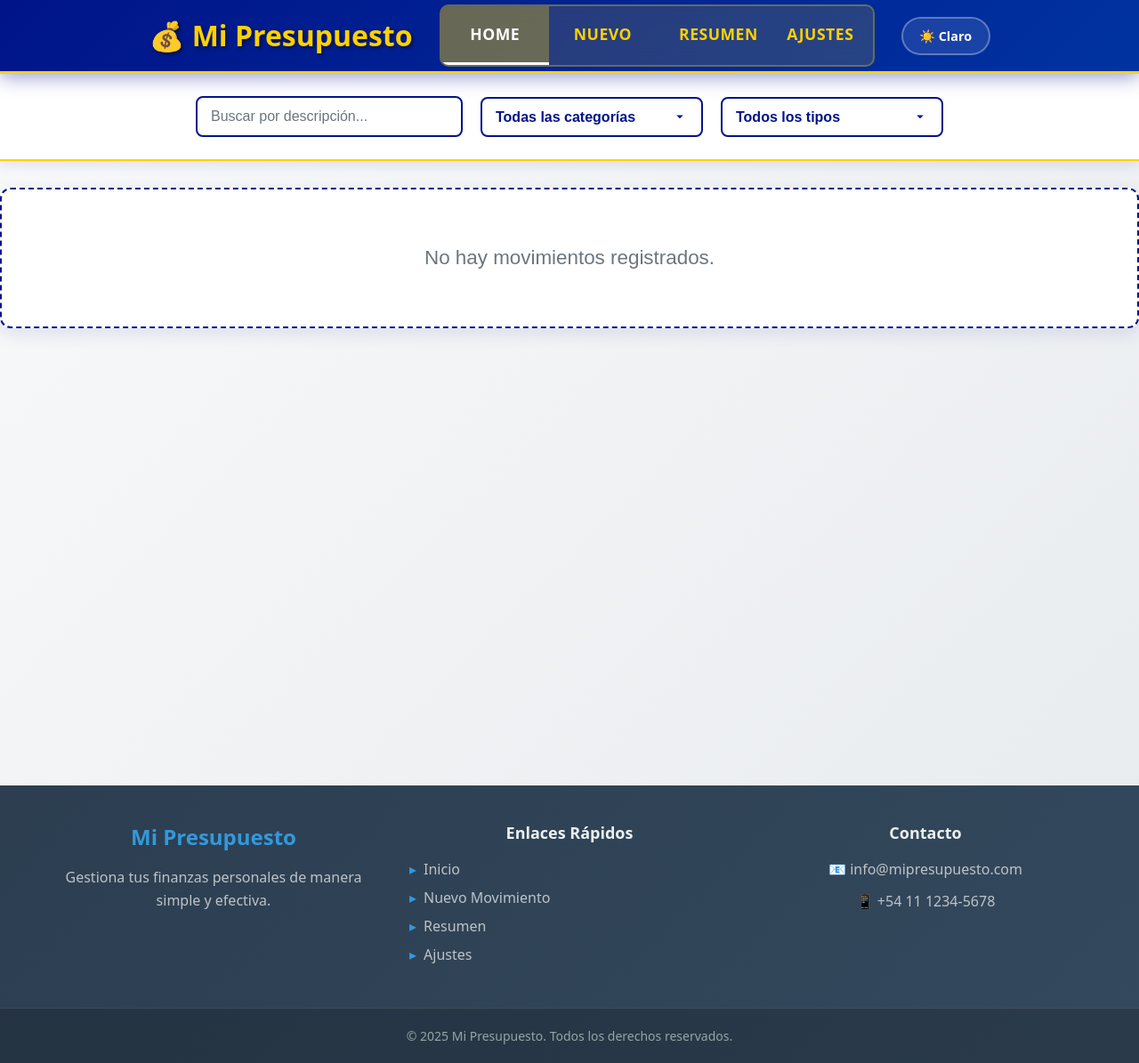
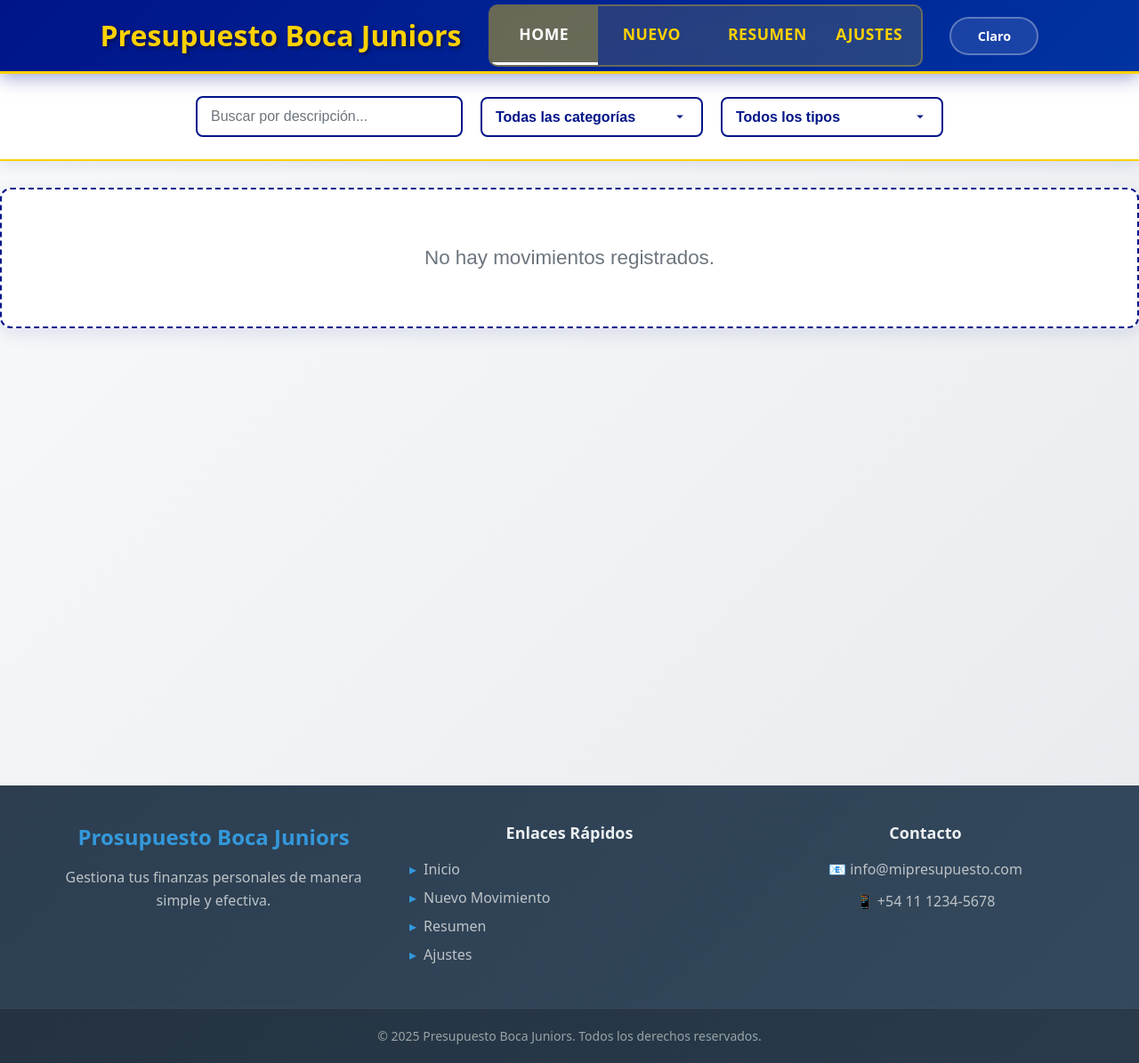
Before and after one commit to AriUrbano/EFSIintegrador, a React (Vite) app: page / in a window 1280 px wide. Shown: the whole page at 89% size. Built offline with nearby package versions, Linux system fonts and the light colour scheme.

Commit message:
cambios creativos

```diff
--- a/src/components/Footer.jsx
+++ b/src/components/Footer.jsx
@@ -8,7 +8,7 @@
     <footer className="footer">
       <div className="footer-content">
         <div className="footer-section">
-          <h3>Mi Presupuesto</h3>
+          <h3>Prosupuesto Boca Juniors</h3>
           <p>Gestiona tus finanzas personales de manera simple y efectiva.</p>
         </div>
 
@@ -30,7 +30,7 @@
       </div>
 
       <div className="footer-bottom">
-        <p>&copy; {currentYear} Mi Presupuesto. Todos los derechos reservados.</p>
+        <p>&copy; {currentYear} Presupuesto Boca Juniors. Todos los derechos reservados.</p>
       </div>
     </footer>
   );
--- a/src/components/Header.jsx
+++ b/src/components/Header.jsx
@@ -8,7 +8,7 @@
     <header className="header">
       <div className="header-content">
         <div className="header-title">
-          <h1>💰 Mi Presupuesto</h1>
+          <h1>Presupuesto Boca Juniors</h1>
         </div>
         <div className="navbar-container">
           <Navbar />
--- a/src/components/Tema.jsx
+++ b/src/components/Tema.jsx
@@ -22,7 +22,7 @@
       className="boton-tema"
       onClick={() => setModoOscuro(!modoOscuro)}
     >
-      {modoOscuro ? "🌙 Oscuro" : "☀️ Claro"}
+      {modoOscuro ? "Oscuro" : "Claro"}
     </button>
   );
 }
```
